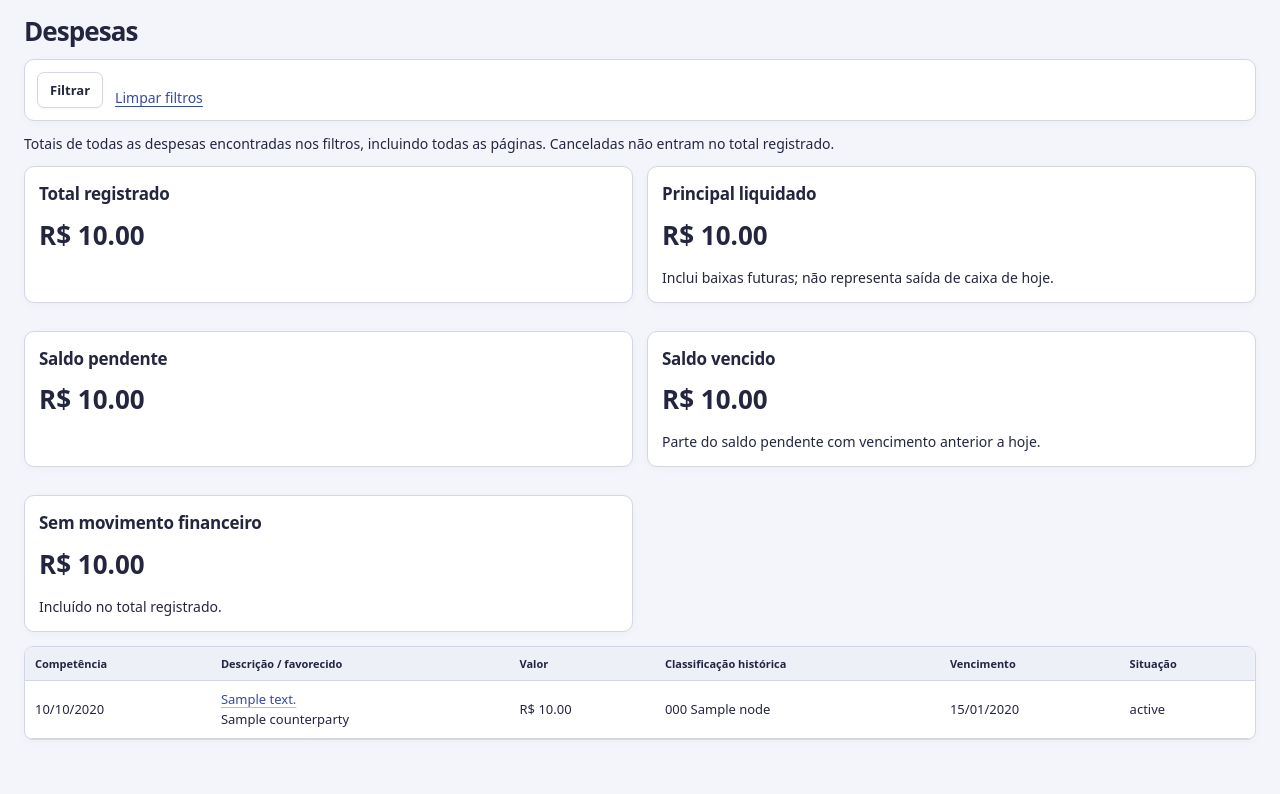
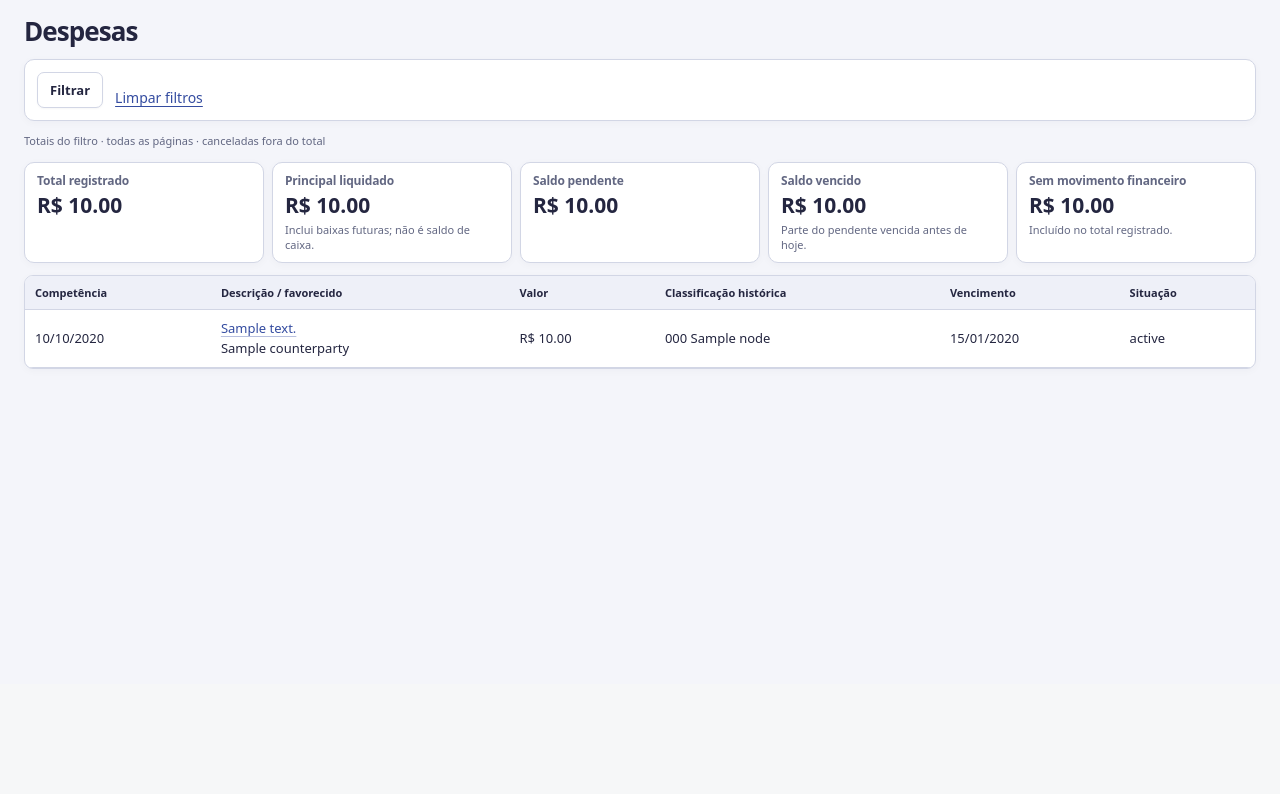
Before and after one commit to andreiruck-max/mvet, a Django app: template templates/expenses/list.html in a window 1280 px wide. Shown: the part 116-910 px from the top of the page. After the commit the page ends 485 px from the top, so only its background shows below. Run offline with Django 5.2, Linux system fonts and the light colour scheme; the template is opened without the code that fills it: most values are stand-ins (such as "Sample title", 1, 10 or a date in 2020).

Commit message:
fix(expenses): compact summary cards

```diff
--- a/static/interface.css
+++ b/static/interface.css
@@ -120,3 +120,12 @@ input[type=checkbox],input[type=radio]{accent-color:var(--focus)}
 [data-theme=dark] .cash-page .cash-payments-table .payment-today td{background:#38301e}
 [data-theme=dark] .cash-page .cash-payments-table .payment-overdue .payment-due{color:#ffb5c1;border-left-color:#ff8da2}
 [data-theme=dark] .cash-page .cash-payments-table .payment-today .payment-due{color:#ffe0a0;border-left-color:#ffd080}
+
+/* Expense totals: one compact row on desktop, two columns on phones. */
+.workspace .expense-summary{display:grid;grid-template-columns:repeat(auto-fit,minmax(180px,1fr));gap:8px;margin:0 0 12px}
+.workspace .expense-summary .card{padding:10px 12px;margin:0;min-width:0}
+.expense-summary h2{font-size:12px;line-height:1.3;margin:0 0 5px;color:var(--muted)}
+.expense-summary .large{font-size:21px;line-height:1.2;margin:0;font-weight:650;overflow-wrap:anywhere}
+.expense-summary p:not(.large){font-size:11px;line-height:1.3;color:var(--muted);margin:5px 0 0}
+.expense-summary-caption{font-size:11px;color:var(--muted);margin:8px 0 6px}
+@media(max-width:650px){.workspace .expense-summary{grid-template-columns:repeat(2,minmax(0,1fr));gap:6px}.workspace .expense-summary .card{padding:9px}.expense-summary .large{font-size:18px}}
--- a/templates/expenses/list.html
+++ b/templates/expenses/list.html
@@ -1,11 +1,11 @@
 {% extends 'base.html' %}{% block content %}{% include 'reporting/export_buttons.html' with kind='expenses' allowed=perms.core.export_expenses %}{% include 'expenses/nav.html' %}<h1>Despesas</h1><form method="get" class="panel filter-form" data-auto-filter>{{ form.as_p }}<button>Filtrar</button><a href="{% url 'expenses' %}">Limpar filtros</a></form>
 {% if summary %}
-<p>Totais de todas as despesas encontradas nos filtros, incluindo todas as páginas. Canceladas não entram no total registrado.</p>
-<section class="grid" aria-label="Resumo das despesas">
+<p class="expense-summary-caption">Totais do filtro · todas as páginas · canceladas fora do total</p>
+<section class="expense-summary" aria-label="Resumo das despesas">
 <article class="card"><h2>Total registrado</h2><p class="large">R$ {{ summary.total|floatformat:2 }}</p></article>
-<article class="card"><h2>Principal liquidado</h2><p class="large">R$ {{ summary.settled|floatformat:2 }}</p><p>Inclui baixas futuras; não representa saída de caixa de hoje.</p></article>
+<article class="card"><h2>Principal liquidado</h2><p class="large">R$ {{ summary.settled|floatformat:2 }}</p><p>Inclui baixas futuras; não é saldo de caixa.</p></article>
 <article class="card"><h2>Saldo pendente</h2><p class="large">R$ {{ summary.pending|floatformat:2 }}</p></article>
-<article class="card"><h2>Saldo vencido</h2><p class="large">R$ {{ summary.overdue|floatformat:2 }}</p><p>Parte do saldo pendente com vencimento anterior a hoje.</p></article>
+<article class="card"><h2>Saldo vencido</h2><p class="large">R$ {{ summary.overdue|floatformat:2 }}</p><p>Parte do pendente vencida antes de hoje.</p></article>
 {% if summary.noncash %}<article class="card"><h2>Sem movimento financeiro</h2><p class="large">R$ {{ summary.noncash|floatformat:2 }}</p><p>Incluído no total registrado.</p></article>{% endif %}
 {% if summary.cancelled %}<article class="card"><h2>Canceladas</h2><p class="large">R$ {{ summary.cancelled|floatformat:2 }}</p><p>Fora do total registrado.</p></article>{% endif %}
 </section>
```
Also changed, not shown: docs/BACKLOG.md (+4 -0 lines), docs/EXPENSES.md (+2 -0 lines), CHANGELOG.md.
